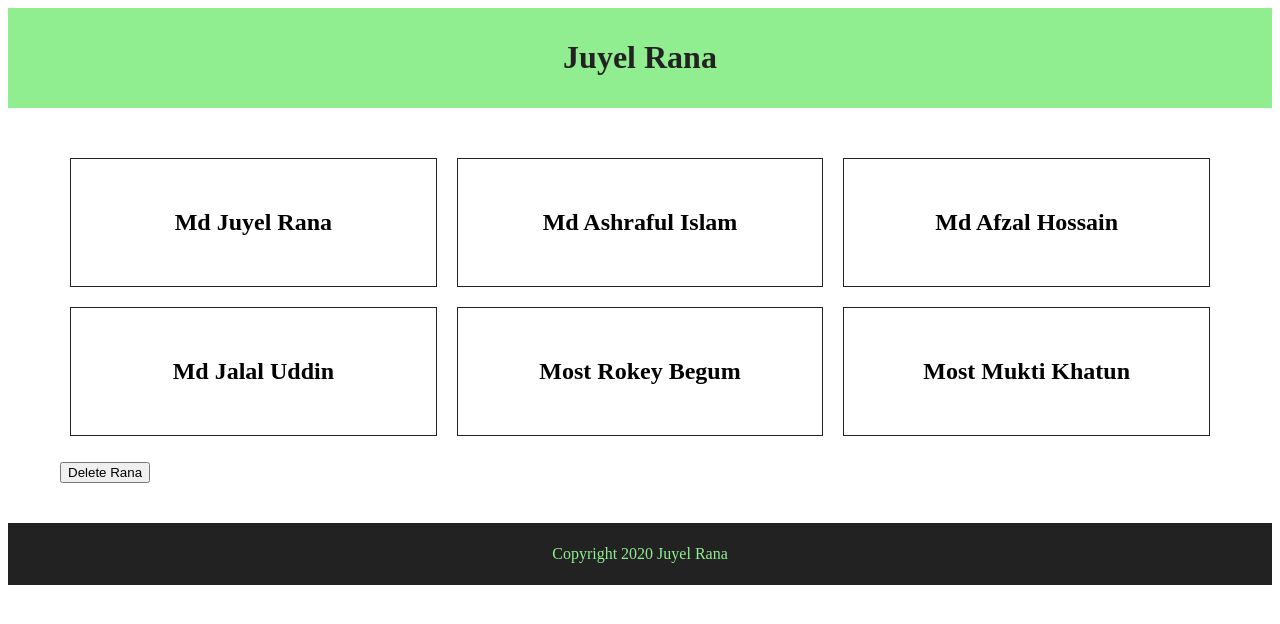
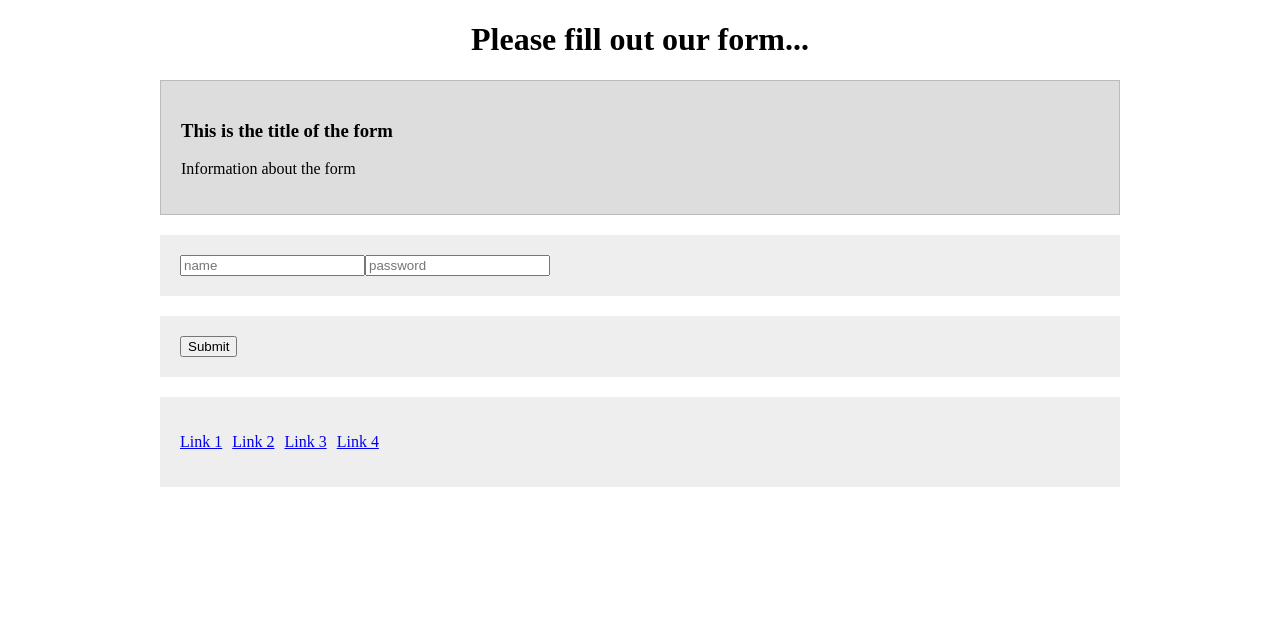
Before and after one commit to JuyelRana/VueJs, a Vue app: page / in a window 1280 px wide. Shown: the top 624 px of the page. Built offline with nearby package versions, Linux system fonts and the light colour scheme.

Commit message:
form-helper

```diff
--- a/index.html
+++ b/index.html
@@ -3,7 +3,7 @@
   <head>
     <meta charset="utf-8">
     <meta name="viewport" content="width=device-width,initial-scale=1.0">
-    <title>second-app</title>
+    <title>third-app</title>
   </head>
   <body>
     <div id="app"></div>
--- a/package.json
+++ b/package.json
@@ -1,5 +1,5 @@
 {
-  "name": "second-app",
+  "name": "third-app",
   "version": "1.0.0",
   "description": "A Vue.js project",
   "author": "Juyel <mjuyelrana@gmail.com>",
--- a/src/App.vue
+++ b/src/App.vue
@@ -1,49 +1,40 @@
 <template>
   <div>
-    <!-- Passing props primitive types  -->
-    <!-- Taking an event from header component -->
-    <!-- shortcut for v-bind: => : and shortcut for v-on: => @ -->
-    <App-Header :title="title" @changeTitle="updateTitle($event)"/>
-    <!-- Passing props => reference type -->
-    <App-Ranas :ranas="ranas"/>
-    <!-- Passing props primitive types  -->
-    <App-Footer :title="title" @changeFooterTitle="updateFooterTitle($event)"/>
+    <FormHelper>
+      <div slot="form-header">
+        <h3>This is the title of the form</h3>
+        <p>Information about the form</p>
+      </div>
+
+      <div slot="form-fields">
+        <input type="text" placeholder="name" required>
+        <input type="password" placeholder="password" required>
+      </div>
+
+      <div slot="form-controls">
+        <button @click="handleSubmit">Submit</button>
+      </div>
+
+    </FormHelper>
+
   </div>
 </template>
 
 <script>
 
-import Header from './components/Header'
-import Footer from './components/Footer'
-import Ranas from './components/Ranas'
+import FormHelper from './components/FormHelper';
 
 export default {
   components:{
-    'App-Header':Header,
-    'App-Footer':Footer,
-    'App-Ranas':Ranas,
+    'FormHelper': FormHelper
   },
   data(){
     return {
-      ranas:[
-        {name:'Md Juyel Rana', speciality:'Lovely Boy', show:false},
-        {name:'Md Ashraful Islam', speciality:'Bad Boy', show:false},
-        {name:'Md Afzal Hossain', speciality:'Traitor', show:false},
-        {name:'Md Jalal Uddin', speciality:'Good Man', show:false},
-        {name:'Most Rokey Begum', speciality:'Good Woman', show:false},
-        {name:'Most Mukti Khatun', speciality:'Bootliker', show:false},
-      ],
-      title:"Juyel Rana",
+      title:'I am a dynamic title..'
     }
   },
+  methods:{
 
-  methods:{
-    updateTitle(updatedData){
-      this.title = updatedData.name + '=>'+updatedData.age;
-    },
-    updateFooterTitle(updatedData){
-      this.title = updatedData.name + '=>'+updatedData.age;
-    }
   }
 }
 </script>
--- a/src/components/Footer.vue
+++ /dev/null
@@ -1,49 +0,0 @@
-<template>
-  <footer>
-    <p @click="changeFooterTitle">{{ copyright }} {{ title }}</p>
-  </footer>
-</template>
-
-<script>
-
-import {bus} from '../main';
-
-export default {
-  props:{
-    title:{
-      type:String
-    }
-  },
-  data(){
-    return {
-      copyright: 'Copyright 2020'
-    }
-  },
-  methods:{
-    changeFooterTitle(){
-      // this.$emit('changeFooterTitle', {name:'Juyel Rana', age:25});
-      bus.$emit('changeFooterTitle', {name:'Juyel Rana', age:25});
-    }
-  },
-  created(){
-    bus.$on('changeTitle',(data)=>{
-      this.title = data.name + '=>'+data.age;
-    });
-
-    bus.$on('changeFooterTitle',(data)=>{
-      this.title = data.name + '=>'+data.age;
-    });
-  }
-}
-</script>
-
-<style scoped>
-footer{
-  background: #222;
-  padding: 6px;
-}
-p{
-  color: lightgreen;
-  text-align: center;
-}
-</style>
--- /dev/null
+++ b/src/components/FormHelper.vue
@@ -0,0 +1,73 @@
+<template>
+  <div>
+    <h1>Please fill out our form...</h1>
+    <form>
+      <div id="form-header">
+        <slot name="form-header"></slot>
+      </div>
+      <div id="form-fields">
+        <slot name="form-fields"></slot>
+      </div>
+      <div id="form-controls">
+        <slot name="form-controls"></slot>
+      </div>
+      <div id="useful-links">
+        <ul>
+          <li><a href="#">Link 1</a></li>
+          <li><a href="#">Link 2</a></li>
+          <li><a href="#">Link 3</a></li>
+          <li><a href="#">Link 4</a></li>
+        </ul>
+      </div>
+    </form>
+  </div>
+</template>
+
+<script>
+export default {
+  components:{
+
+  },
+  data(){
+    return {
+
+    }
+  },
+  methods:{
+
+  }
+
+}
+</script>
+
+<!-- Add "scoped" attribute to limit CSS to this component only -->
+<style scoped>
+h1{
+  text-align: center;
+}
+form{
+  width: 100%;
+  max-width: 960px;
+  margin: 0 auto;
+}
+
+#useful-links ul{
+  padding: 0;
+}
+#useful-links li{
+  display: inline-block;
+  margin-right: 10px;
+}
+
+form > div{
+  padding: 20px;
+  background: #eee;
+  margin: 20px 0;
+}
+
+#form-header{
+  background: #ddd;
+  border: 1px solid #bbb;
+}
+
+</style>
--- a/src/components/Header.vue
+++ /dev/null
@@ -1,49 +0,0 @@
-<template>
-  <header>
-    <h1 @click="changeTitle">{{ title }}</h1>
-  </header>
-</template>
-
-<script>
-
-import {bus} from '../main';
-
-export default {
-  props:{
-    title:{
-      type:String
-    }
-  },
-  data(){
-    return {
-      title: this.title
-    }
-  },
-  methods:{
-    changeTitle(){
-      // this.$emit('changeTitle', {name:'Rana Khan', age:24});
-      bus.$emit('changeTitle', {name:'Rana Khan', age:24});
-    }
-  },
-  created(){
-    bus.$on('changeTitle',(data)=>{
-      this.title = data.name + '=>'+data.age;
-    });
-
-    bus.$on('changeFooterTitle',(data)=>{
-      this.title = data.name + '=>'+data.age;
-    });
-  }
-}
-</script>
-
-<style scoped>
-header{
-  background: lightgreen;
-  padding: 10px;
-}
-h1{
-  color: #222;
-  text-align: center;
-}
-</style>
--- a/src/components/Ranas.vue
+++ /dev/null
@@ -1,77 +0,0 @@
-<template>
-  <div id="ranas">
-    <ul>
-      <li v-for="rana in ranas" @click="rana.show = !rana.show">
-        <h2>{{ rana.name }}</h2>
-        <h3 v-show="rana.show">{{ rana.speciality }}</h3>
-      </li>
-    </ul>
-    <button @click="deleteRana">Delete Rana</button>
-  </div>
-</template>
-
-<script>
-export default {
-  // Reciving props from parent App.vue
-  props:{
-    ranas:{
-      type:Array,
-      required:true
-    }
-  },
-  data(){
-    return {
-
-    }
-  },
-  methods:{
-    deleteRana(){
-      this.ranas.pop();
-    }
-  },
-// LifeCycle Hooks
-  beforeCreate(){
-    alert('beforeCreate');
-  },
-  created(){
-    alert('created');
-  },
-  beforeMount(){
-    alert('beforeMount');
-  },
-  mounted(){
-    alert('mounted');
-  },
-  beforeUpdate(){
-    alert('beforeUpdate');
-  },
-  updated(){
-    alert('updated');
-  }
-}
-</script>
-
-<!-- Add "scoped" attribute to limit CSS to this component only -->
-<style scoped>
-#ranas{
-  width: 100%;
-  max-width: 1200px;
-  margin: 40px auto;
-  padding: 0 20px;
-  box-sizing: border-box;
-}
-ul{
-  display: flex;
-  flex-wrap: wrap;
-  list-style-type: none;
-  padding: 0;
-}
-li{
-  flex-grow: 1;
-  flex-basis: 300px;
-  text-align: center;
-  padding: 30px;
-  border: 1px solid #222;
-  margin: 10px;
-}
-</style>
--- a/src/main.js
+++ b/src/main.js
@@ -3,8 +3,9 @@
 import Vue from 'vue'
 import App from './App'
 
-export const bus = new Vue();
+Vue.config.productionTip = false
 
+/* eslint-disable no-new */
 new Vue({
   el: '#app',
   components: { App },
```
Also changed, not shown: src/components/HelloWorld.vue (added, +24 -0 lines), 2 other files (tests, documents, lock files or other folders).
